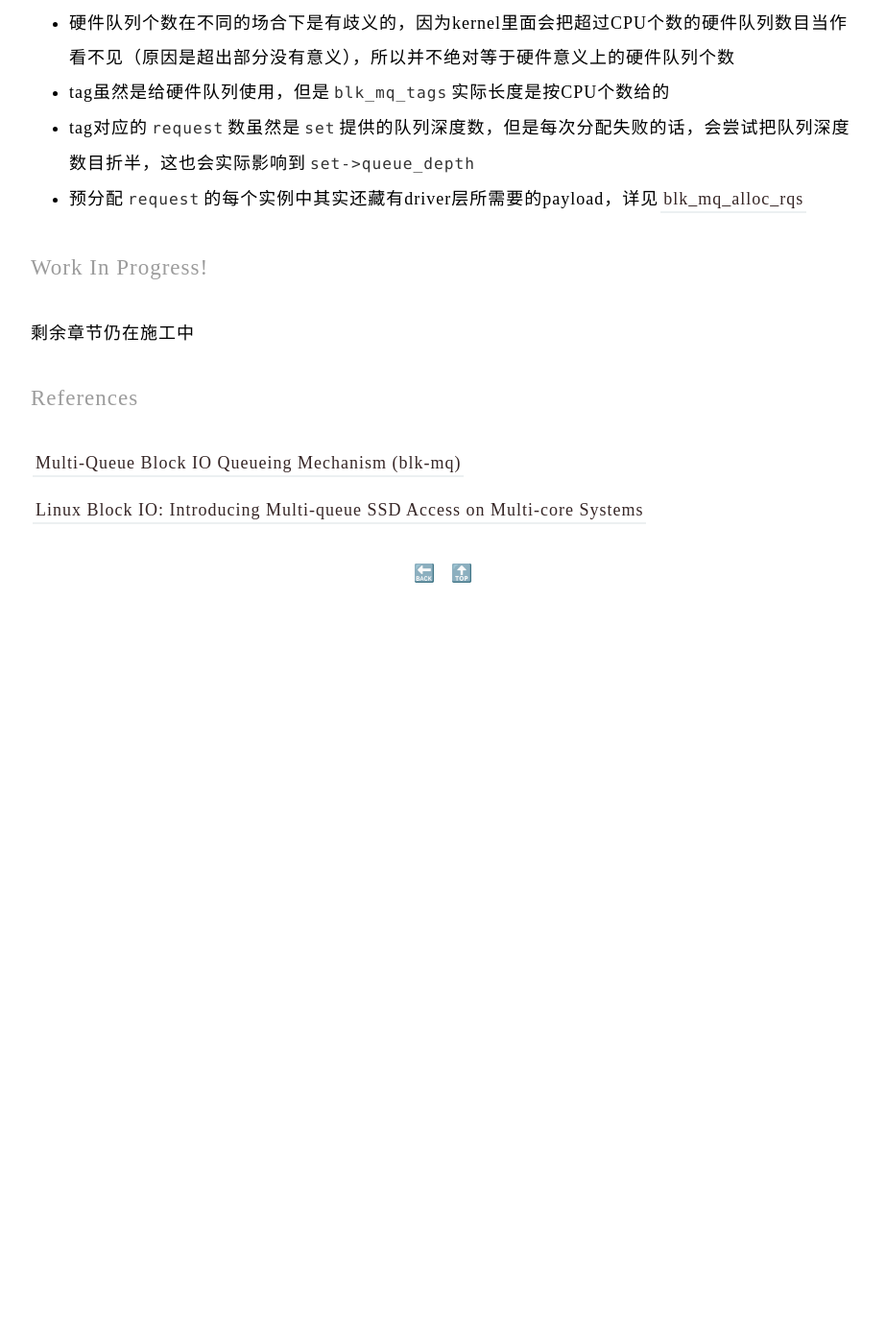
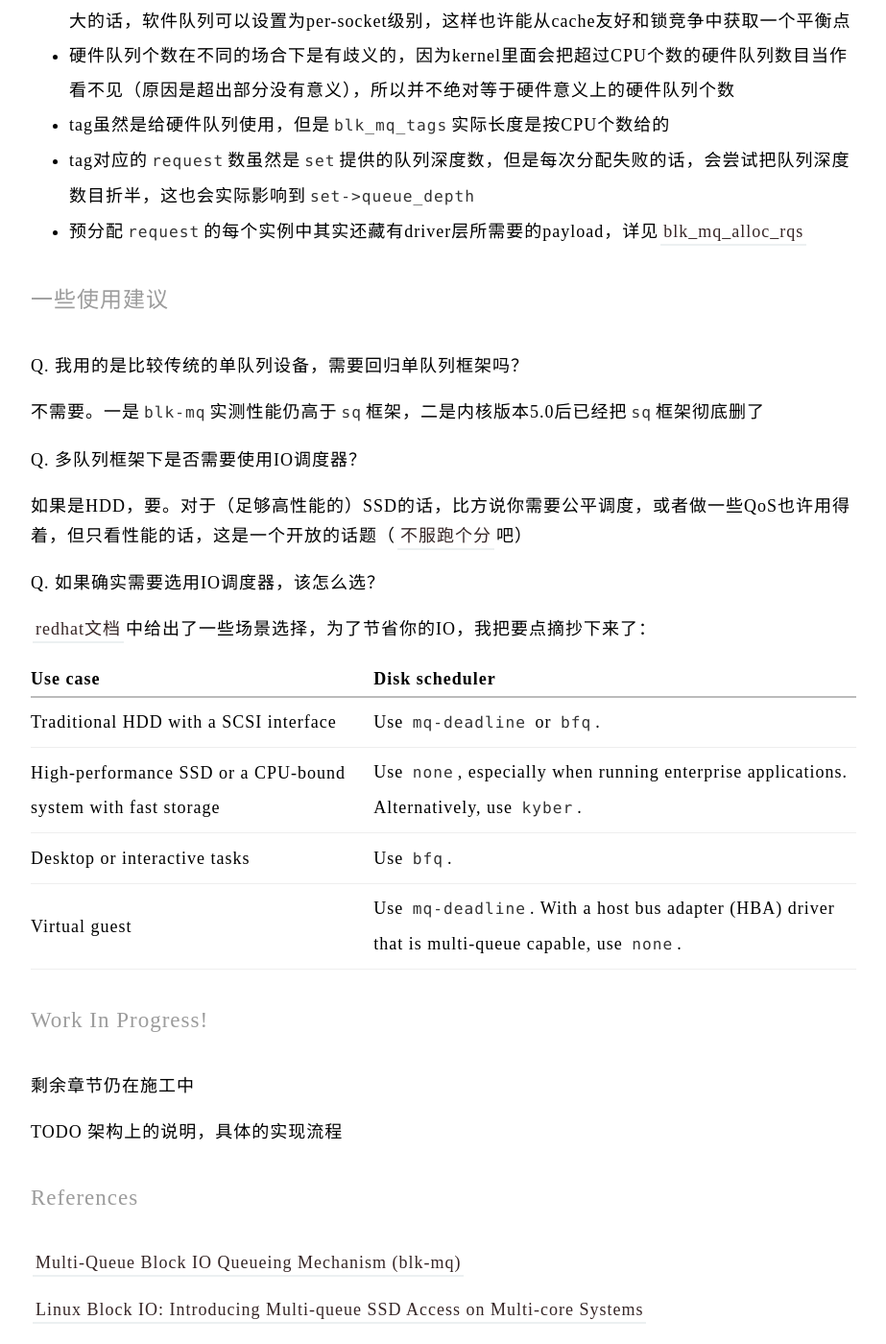
Before and after one commit to Caturra000/Caturra000.github.io, a Jekyll site: the page built from _posts/2023/2023-07-04-linux-blk-mq.md, in a window 1280 px wide and 1400 px high, scrolled down 2993 px. Shown: the whole window at 96% size, without its empty margins (178-1101 px from the left). Built offline with Jekyll 4.4.1, drawn with Linux system fonts in a browser that asks for light colours; before the commit the page ends 3623 px from its top, so only the background shows below that; some of the changed text lies outside the part shown.

Commit message:
update linux-blk-mq

```diff
--- a/_posts/2023/2023-07-04-linux-blk-mq.md
+++ b/_posts/2023/2023-07-04-linux-blk-mq.md
@@ -37,11 +37,11 @@ benefiting from the parallelism offered by modern storage devices.
 | `.tags`    | `blk_mq_tags**`，实际作为一个`(blk_mq_tags*)[]`数组使用，长度为CPU个数 | 管理`request`分配，为每个hwq分配`set->tags[hw_queue_id]` |                                                              |
 
 
-硬件队列关联了tag，实则简介关联到`request`，其结构体对应于`blk_mq_tags`：
+硬件队列关联了tag（从而间接关联到`request`），其结构体对应于`blk_mq_tags`：
 
 | 字段          | 类型                                                         | 用途                                                         | 备注                                                         |
 | ------------- | ------------------------------------------------------------ | ------------------------------------------------------------ | ------------------------------------------------------------ |
-| `.static_rqs` | `request**`，实际作为一个`(request*)[]`数组使用，长度为队列深度参数`set->queue_depth` | 从`buddy`中预先分配`set->queue_depth`个`request`实例，等待后续使用 | 该数组需要tag分配，由搭配的一个位图（`sbitmap`）来快速获得空闲的tag |
+| `.static_rqs` | `request**`，实际作为一个`(request*)[]`数组使用，长度为队列深度参数`set->queue_depth` | 从`buddy`中预先分配`set->queue_depth`个`request`实例，等待后续使用 | 该数组需要tag分配，由搭配的一个位图（`sbitmap`）来快速获得空闲的tag。每一次派发`request`前需要获取到tag与之绑定 |
 | `.rqs`        | `request**`，实际作为一个`(request*)[]`数组使用，长度为队列深度参数`set->queue_depth` | 从`static_rqs[tag]`中获得的`request`实例在非电梯调度下会放入该数组中（同下标），表示in-flight request | <del>实际我也不知道是干嘛的，</del>一种可能的用法是给driver提供一个遍历所有使用中的request的迭代器。所有细节都在[这里](https://elixir.bootlin.com/linux/v4.18.20/A/ident/rqs) |
 
 ## 不太重要的细节
@@ -53,12 +53,37 @@ benefiting from the parallelism offered by modern storage devices.
 * tag对应的`request`数虽然是`set`提供的队列深度数，但是每次分配失败的话，会尝试把队列深度数目折半，这也会实际影响到`set->queue_depth`
 * 预分配`request`的每个实例中其实还藏有driver层所需要的payload，详见[blk_mq_alloc_rqs](https://elixir.bootlin.com/linux/v4.18.20/source/block/blk-mq.c#L1964)
 
+## 一些使用建议
+
+Q. 我用的是比较传统的单队列设备，需要回归单队列框架吗？
+
+不需要。一是`blk-mq`实测性能仍高于`sq`框架，二是内核版本5.0后已经把`sq`框架彻底删了
+
+Q. 多队列框架下是否需要使用IO调度器？
+
+如果是HDD，要。对于（足够高性能的）SSD的话，比方说你需要公平调度，或者做一些QoS也许用得着，但只看性能的话，这是一个开放的话题（[不服跑个分](https://mobile.zol.com.cn/760/7601256.html)吧）
+
+Q. 如果确实需要选用IO调度器，该怎么选？
+
+[redhat文档](https://access.redhat.com/documentation/en-us/red_hat_enterprise_linux/9/html/monitoring_and_managing_system_status_and_performance/setting-the-disk-scheduler_monitoring-and-managing-system-status-and-performance)中给出了一些场景选择，为了节省你的IO，我把要点摘抄下来了：
+
+| Use case                                                     | Disk scheduler                                               |
+| :----------------------------------------------------------- | :----------------------------------------------------------- |
+| Traditional HDD with a SCSI interface                        | Use `mq-deadline` or `bfq`.                                  |
+| High-performance SSD or a CPU-bound system with fast storage | Use `none`, especially when running enterprise applications. Alternatively, use `kyber`. |
+| Desktop or interactive tasks                                 | Use `bfq`.                                                   |
+| Virtual guest                                                | Use `mq-deadline`. With a host bus adapter (HBA) driver that is multi-queue capable, use `none`. |
+
 ## Work In Progress!
 
 剩余章节仍在施工中
+
+TODO 架构上的说明，具体的实现流程
 
 ## References
 
 [Multi-Queue Block IO Queueing Mechanism (blk-mq)](https://www.kernel.org/doc/html/latest/_sources/block/blk-mq.rst.txt)
 
 [Linux Block IO: Introducing Multi-queue SSD Access on Multi-core Systems](https://kernel.dk/systor13-final18.pdf)
+
+[Chapter 11. Setting the disk scheduler Red Hat Enterprise Linux 9 | Red Hat Customer Portal](https://access.redhat.com/documentation/en-us/red_hat_enterprise_linux/9/html/monitoring_and_managing_system_status_and_performance/setting-the-disk-scheduler_monitoring-and-managing-system-status-and-performance)
```
